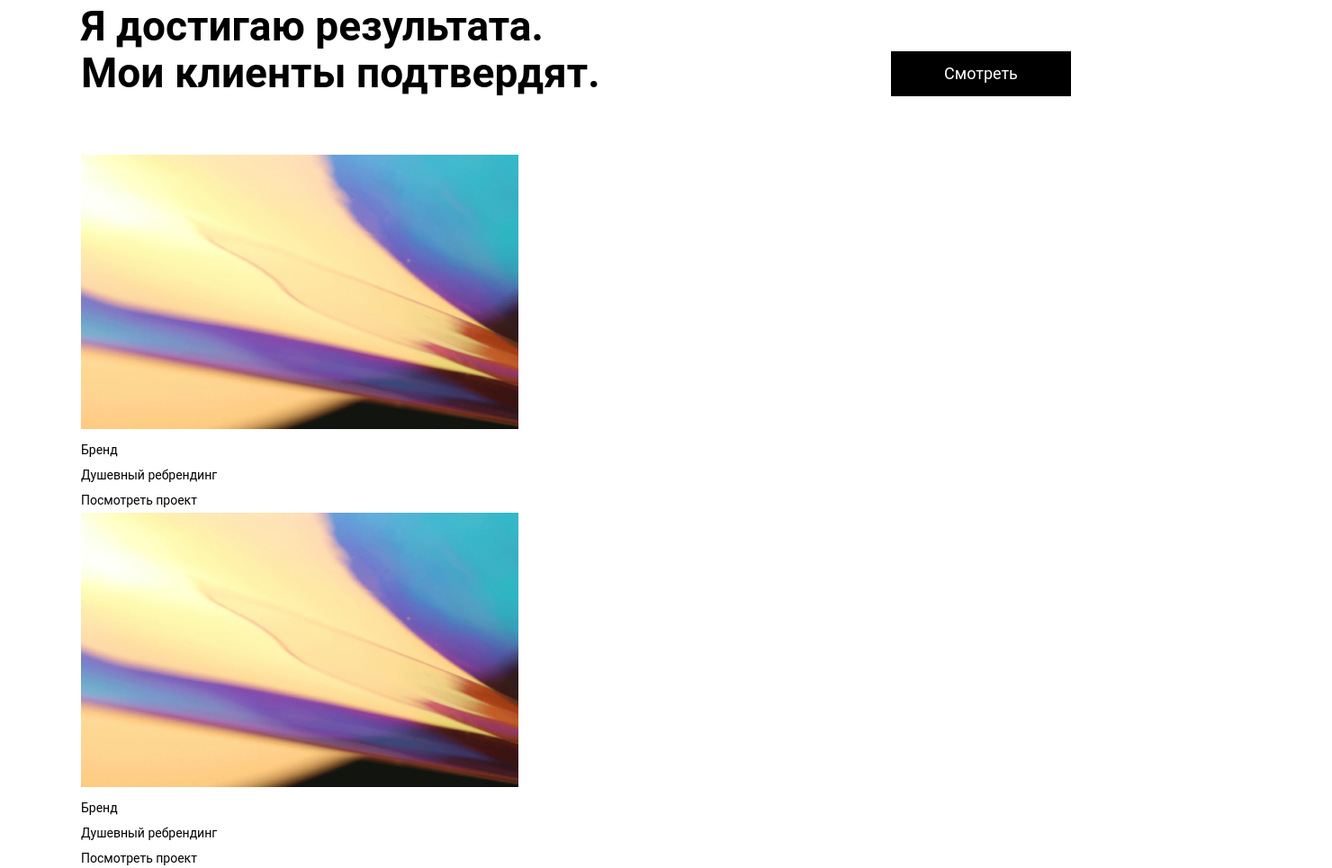
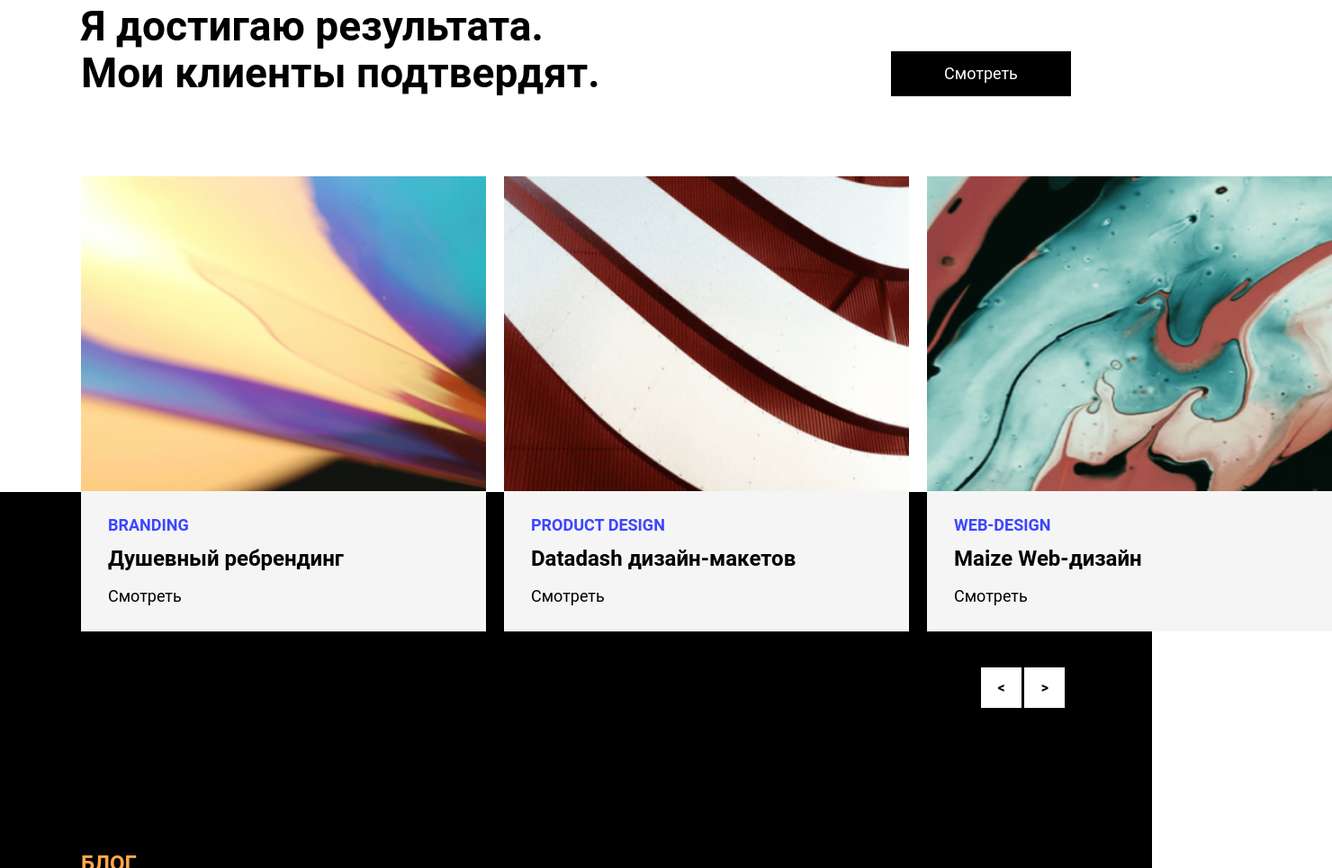
Before and after one commit to LizaMitsina/PortfolioCreator, a plain HTML site: page index.html in a window 1280 px wide. Shown: the part 1721-2686 px from the top of the page at 90% size, 1480 px wide, since content can reach past the window. Drawn offline with Linux system fonts and the light colour scheme; a web font is replaced by a local one.

Commit message:
add project

```diff
--- a/css/main.css
+++ b/css/main.css
@@ -229,124 +229,183 @@ button:focus {
 section {
   margin-bottom: 60px;
 }
-#project{
+#project {
   padding-top: 50px;
 }
-.blog-cont{
-  padding-top: 250px;
+.blog-cont {
+  padding-top: 350px;
   display: flex;
   justify-content: space-between;
 }
-.blog{
+.blog {
   text-align: left;
   font-size: 24px;
   line-height: 26px;
   font-weight: 700;
-  color: #FFA84B;
+  color: #ffa84b;
   text-transform: uppercase;
   padding-top: 50px;
 }
-.latest-news{
+.latest-news {
   text-align: left;
   font-size: 48px;
   line-height: 52px;
   font-weight: 700;
   margin: 15px 0;
 }
-.view{
+.view {
   font-size: 22px;
   line-height: 22px;
   font-weight: 700;
   color: #fff;
 }
 .view:hover,
-.view:focus{
+.view:focus {
   text-decoration: underline;
   background-color: #000;
 }
-.list-blog{
+.list-blog {
   width: 650px;
   padding-top: 70px;
 }
-.read:hover{
+.read:hover {
   text-decoration: underline;
   background-color: #000;
 }
-.read{
+.read {
   color: #fff;
   font-size: 18px;
   line-height: 18px;
   font-weight: 700;
   color: #fff;
 }
-.text-blog{
+.text-blog {
   font-size: 28px;
   line-height: 36px;
   font-weight: 700;
-  margin:20px 0 35px 0;
+  margin: 20px 0 35px 0;
 }
-time{
+time {
   font-size: 16px;
   line-height: 18px;
   font-weight: 700;
   color: #fff;
   opacity: 0.5;
 }
-.list-blog li{
+.list-blog li {
   padding: 25px 0 35px 0;
-  border-bottom: 1px solid rgba(229, 229, 229, 0.2);;
+  border-bottom: 1px solid rgba(229, 229, 229, 0.2);
 }
-.title-main-project{
+.title-main-project {
   font-size: 22px;
   line-height: 22px;
   font-weight: 700;
-  color:#B16CEA;
+  color: #b16cea;
   text-transform: uppercase;
   margin-bottom: 15px;
 }
-.results p{
+.results p {
   font-size: 46px;
   line-height: 52px;
   font-weight: 700;
-
 }
-.project-text{
+.project-text {
   display: flex;
   justify-content: space-between;
   align-items: flex-end;
-  margin-bottom: 65px;
+  margin-bottom: 50px;
 }
-.project-text button{
+.project-text button {
   width: 200px;
   background-color: #000;
   color: #fff;
-  padding:15px 0;
+  padding: 15px 0;
   border: none;
   font-size: 18px;
 }
-.project-text button:hover{
+.project-text button:hover {
   background-color: #f7f5f5;
   color: #000;
 }
+.list-project {
+  width: 1100px;
+  display: flex;
+  justify-content: space-between;
+  align-items: center;
+}
+.list-project li {
+  margin-right: 20px;
+  width: 450px;
+  background-color: #f5f5f5;
+}
+.name-project {
+  font-size: 18px;
+  line-height: 18px;
+  font-weight: 700;
+  color: #3c46ff;
+  margin-top: 20px;
+  text-transform: uppercase;
+  margin-left: 30px;
+}
+.project-name {
+  font-size: 24px;
+  line-height: 26px;
+  font-weight: 700;
+  margin-top: 15px;
+  margin-left: 30px;
+}
+.project-view {
+  display: block;
+  font-size: 18px;
+  line-height: 18px;
+  font-weight: 400;
+  margin-top: 20px;
+  margin-left: 30px;
+  margin-bottom: 30px;
+}
+.project-view:hover,
+.project-view:focus{
+  text-decoration: underline;
+}
+.left-design {
+  display: inline-block;
+  width: 45px;
+  height: 45px;
+  color: #010101;
+  font-weight: 700;
+  font-size: 16px;
+  background-color: #fff;
+  border: none;
 
+}
+.left-design:focus,
+.left-design:hover {
+  color: rgb(28, 28, 28);
+  background-color: #f5eeee;
+  border: none;
+}
 
+#project{
+  position: relative;
 
-
-
-
-
-
-
-
-
-
-
-
-
-
-
-
-
+}
+.design-btn{
+  width:100px;
+  position: absolute;
+  right: 0;
+  bottom: -300px;
+}
+.title-main-project{
+  position: relative;
+}
+.list-project{
+  position: absolute;
+  left: 0;
+  top: 280px;
+}
+.project-text{
+  padding-bottom: 330px;
+}
 .title-me {
   padding-top: 50px;
   display: flex;
@@ -692,7 +751,7 @@ details summary::-webkit-details-marker {
   padding: 0;
 }
 .lets:hover,
-.lets:focus,{
+.lets:focus {
   background-color: #000;
   color: #4353ff;
 }
@@ -737,3 +796,8 @@ address {
   top: 0;
   left: 0;
 }
+.logo-main:hover,
+.logo-main:focus{
+  background-color:rgba(229, 229, 229, 0);
+  color: #000;
+}
--- a/index.html
+++ b/index.html
@@ -18,7 +18,7 @@
     <header>
       <nav class="main-nav container">
         <div class="logo">
-          <img src="images/logo.png" alt="PORTFOLIO CREATOR" />
+          <img src="images/logo.png" alt="PORTFOLIO CREATOR" id="main"/>
         </div>
         <div class="nav">
           <ul class="navigation">
@@ -123,24 +123,28 @@
       </div>
       <ul class="list-project">
         <li>
-          <img src="/images/project-one.png" />
-          <p>Бренд</p>
-          <p>Душевный ребрендинг</p>
-          <a href="#">Посмотреть проект</a>
+          <img src="/images/project-one.png" width="450px" height="350px"/>
+          <p class="name-project">Branding</p>
+          <p class="project-name">Душевный ребрендинг</p>
+          <a href="#" class="project-view">Смотреть</a>
         </li>
         <li>
-          <img src="/images/project-one.png" />
-          <p>Бренд</p>
-          <p>Душевный ребрендинг</p>
-          <a href="#">Посмотреть проект</a>
+          <img src="/images/project-two.png"  width="450px" height="350px"/>
+          <p class="name-project">Product design</p>
+          <p class="project-name">Datadash дизайн-макетов</p>
+          <a href="#" class="project-view">Смотреть</a>
         </li>
         <li>
-          <img src="/images/project-one.png" />
-          <p>Бренд</p>
-          <p>Душевный ребрендинг</p>
-          <a href="#">Посмотреть проект</a>
+          <img src="/images/project-three.png" width="450px" height="350px"/>
+          <p class="name-project">Web-design</p>
+          <p class="project-name">Maize Web-дизайн</p>
+          <a href="#" class="project-view">Смотреть</a>
         </li>
       </ul>
+      <div class="design-btn">
+        <button type="button" class="left-design">&lt;</button>
+        <button type="button" class="left-design">&gt;</button>
+      </div>
     </section>
     <section class="faq">
       <div class="container blog-cont">
@@ -423,7 +427,7 @@
     <footer class="footer">
       <div class="container footer-cont">
         <div class="left-foot">
-          <img src="/images/logo-foot.png" />
+          <a href=#main class="logo-main"><img src="/images/logo-foot.png" /></a>
           <address>4353 Delaware Avenue, Сан-Франциско, США</address>
           <p class="mail">hi@thefolio.com</p>
         </div>
```
Also changed, not shown: images/project-three.png (added), images/project-two.png (added).
